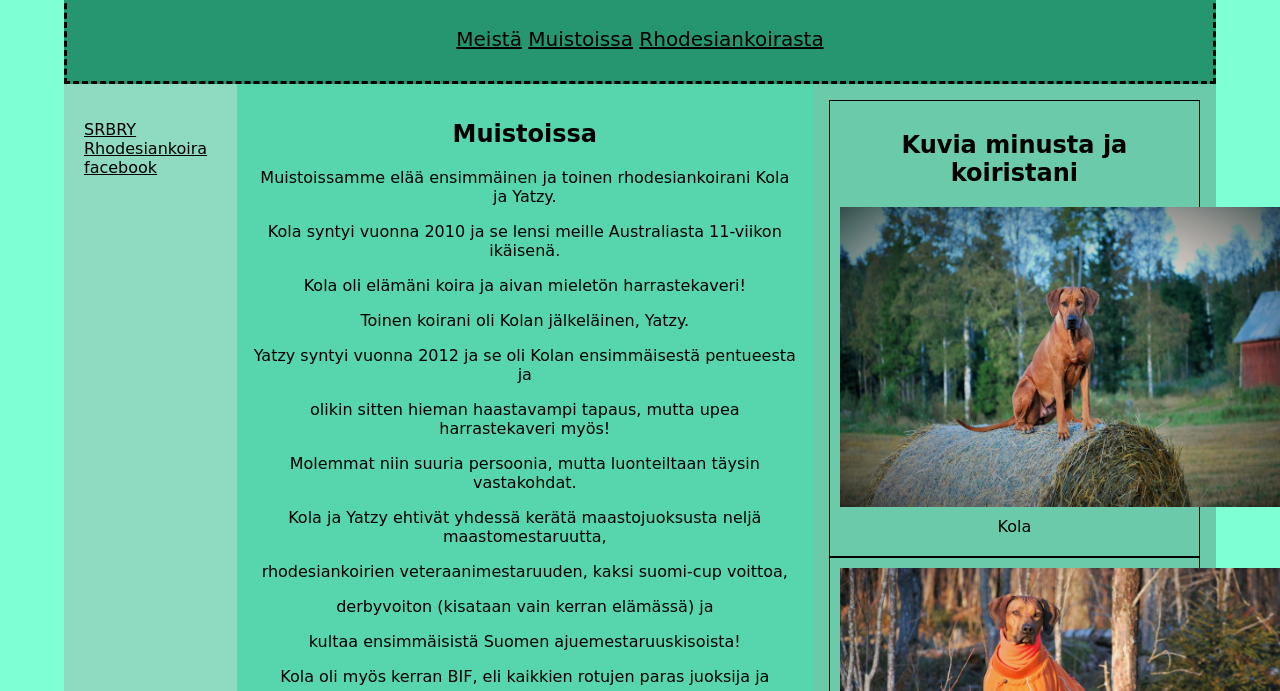
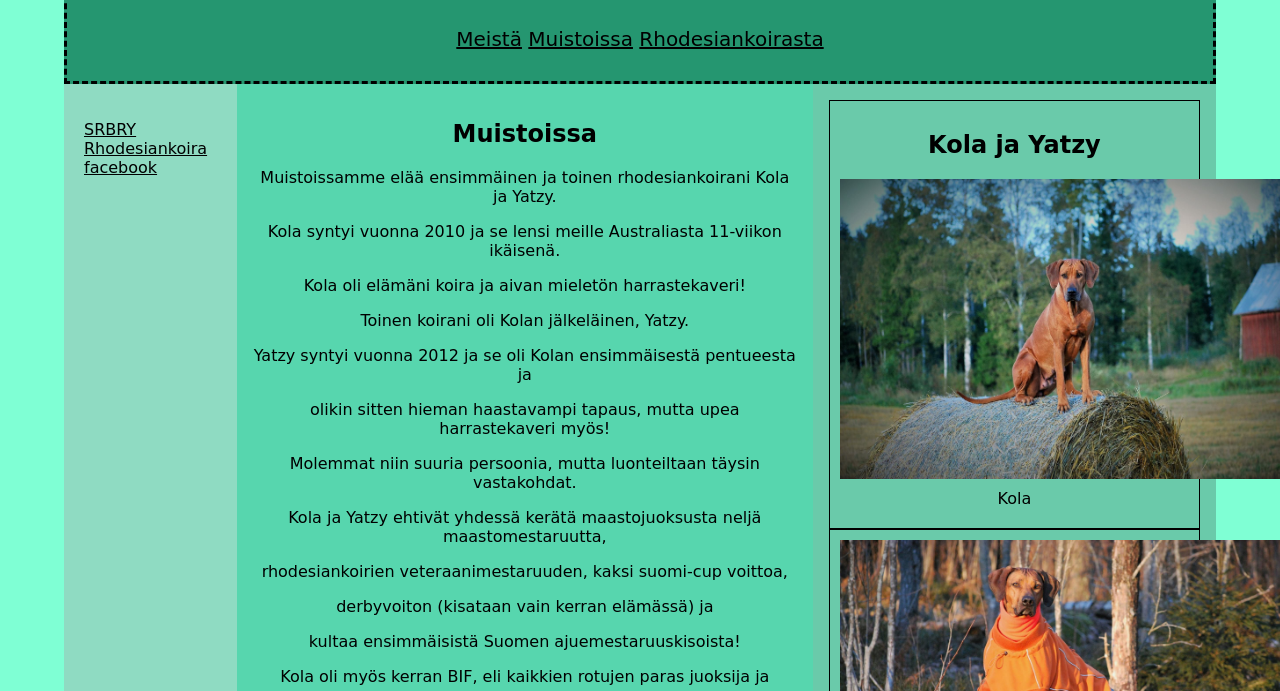
Before and after one commit to MariannaRaitamaa/Mariannaraitamaa.github.io, a plain HTML site: page second.html in a window 1280 px wide. Shown: the part 109-800 px from the top of the page. Drawn offline with Linux system fonts and the light colour scheme.

Commit message:
Update second.html

```diff
--- a/second.html
+++ b/second.html
@@ -43,7 +43,7 @@
     </section>
     <aside>
         <figure>
-            <h2>Kuvia minusta ja koiristani</h2>
+            <h2>Kola ja Yatzy</h2>
                 <img src="Kola.jpg" alt="Kola" width="450" height="300">
                 <figcaption>Kola</figcaption>
         </figure>
```
